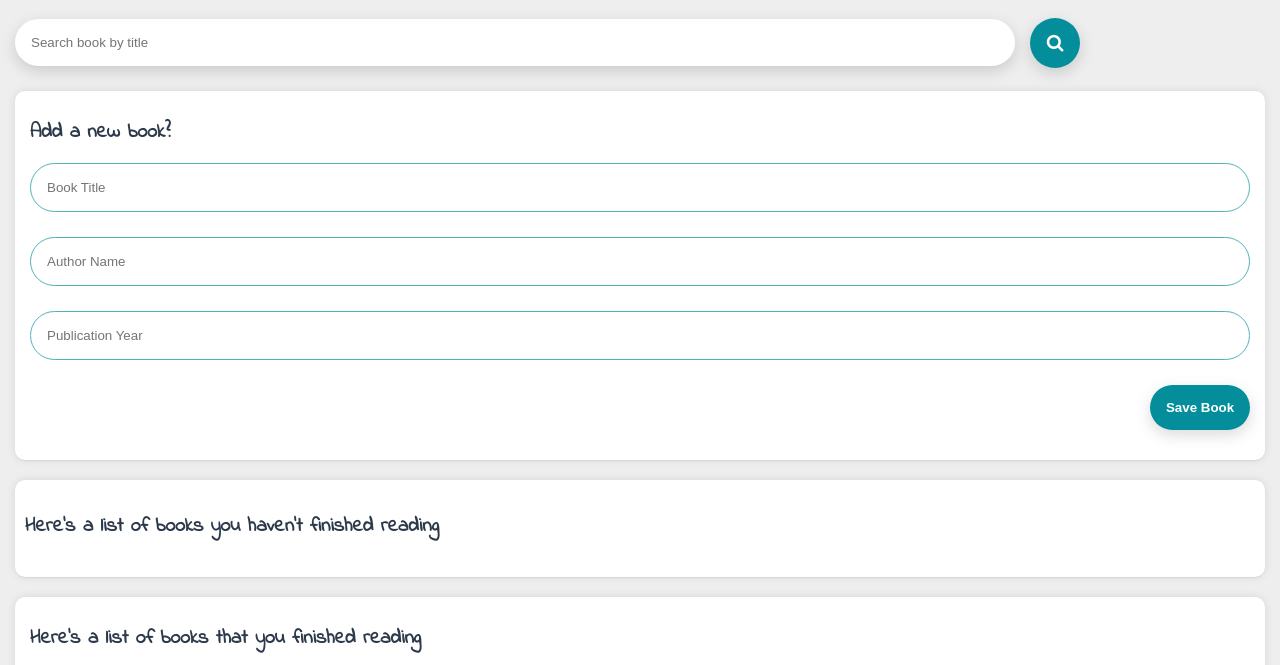
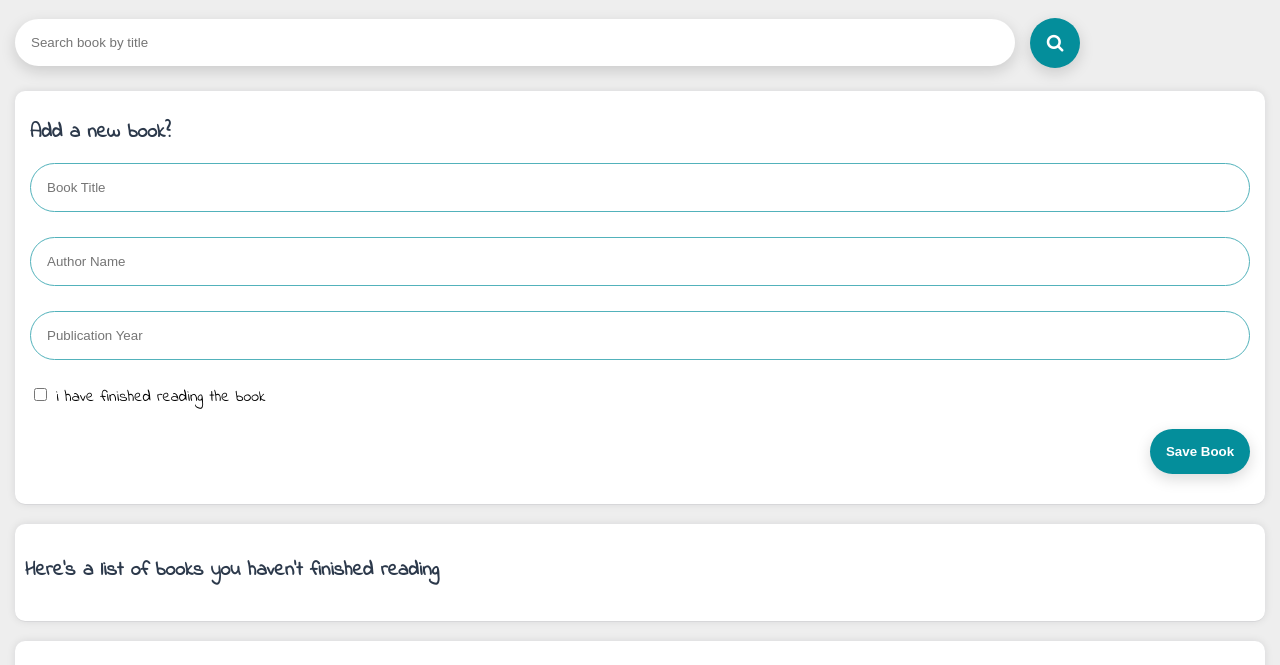
Before and after one commit to annisatahira/my-bookshelf, a plain HTML site: page index.html in a window 1280 px wide. Shown: the part 80-745 px from the top of the page. Drawn offline with Linux system fonts and the light colour scheme.

Commit message:
add check finished read book

```diff
--- a/css/add-book.css
+++ b/css/add-book.css
@@ -39,3 +39,8 @@
   box-shadow: rgba(0, 0, 0, 0.15) 0px 5px 15px 0px;
   margin-bottom: 20px;
 }
+
+.add-book__checked {
+  font-family: "Indie Flower", cursive;
+  margin-bottom: 20px;
+}
--- a/index.html
+++ b/index.html
@@ -65,6 +65,16 @@
             placeholder="Publication Year"
           />
         </div>
+        <div class="add-book__checked">
+          <input
+            type="checkbox"
+            id="finished-book-checked"
+            name="finished-book-checked"
+          />
+          <label for="finished-book-checked"
+            >i have finished reading the book</label
+          ><br />
+        </div>
         <div class="wrapper-right-btn">
           <button type="submit" name="save-book" class="add-book__btn">
             Save Book
--- a/js/dom.js
+++ b/js/dom.js
@@ -13,14 +13,18 @@ const addBook = () => {
   const titleBook = document.getElementById("title-book").value;
   const authorBook = document.getElementById("author-book").value;
   const yearBook = document.getElementById("year-book").value;
+  const isFinished = document.getElementById("finished-book-checked").checked;
 
   const unfinishedBookList = document.getElementById(UNFINISHED_LIST_BOOK_ID);
+  const finishedBookList = document.getElementById(FINISHED_LIST_BOOK_ID);
   const book = makeBook({
     title: titleBook,
     author: authorBook,
     year: yearBook,
+    isComplete: isFinished,
   });
-  unfinishedBookList.append(book);
+
+  isFinished ? finishedBookList.append(book) : unfinishedBookList.append(book);
 };
 
 const makeBook = ({ title, author, year, isComplete }) => {
```
